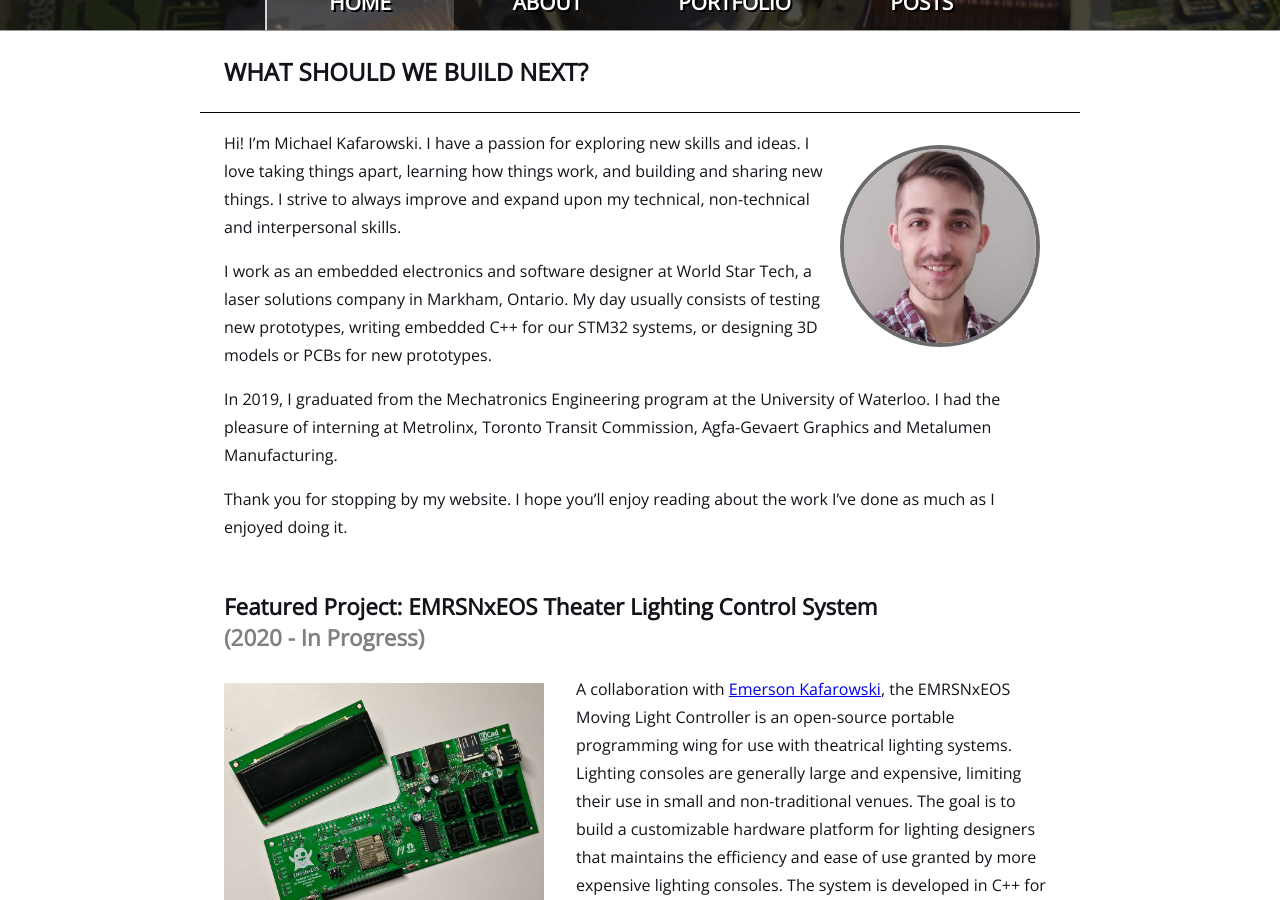
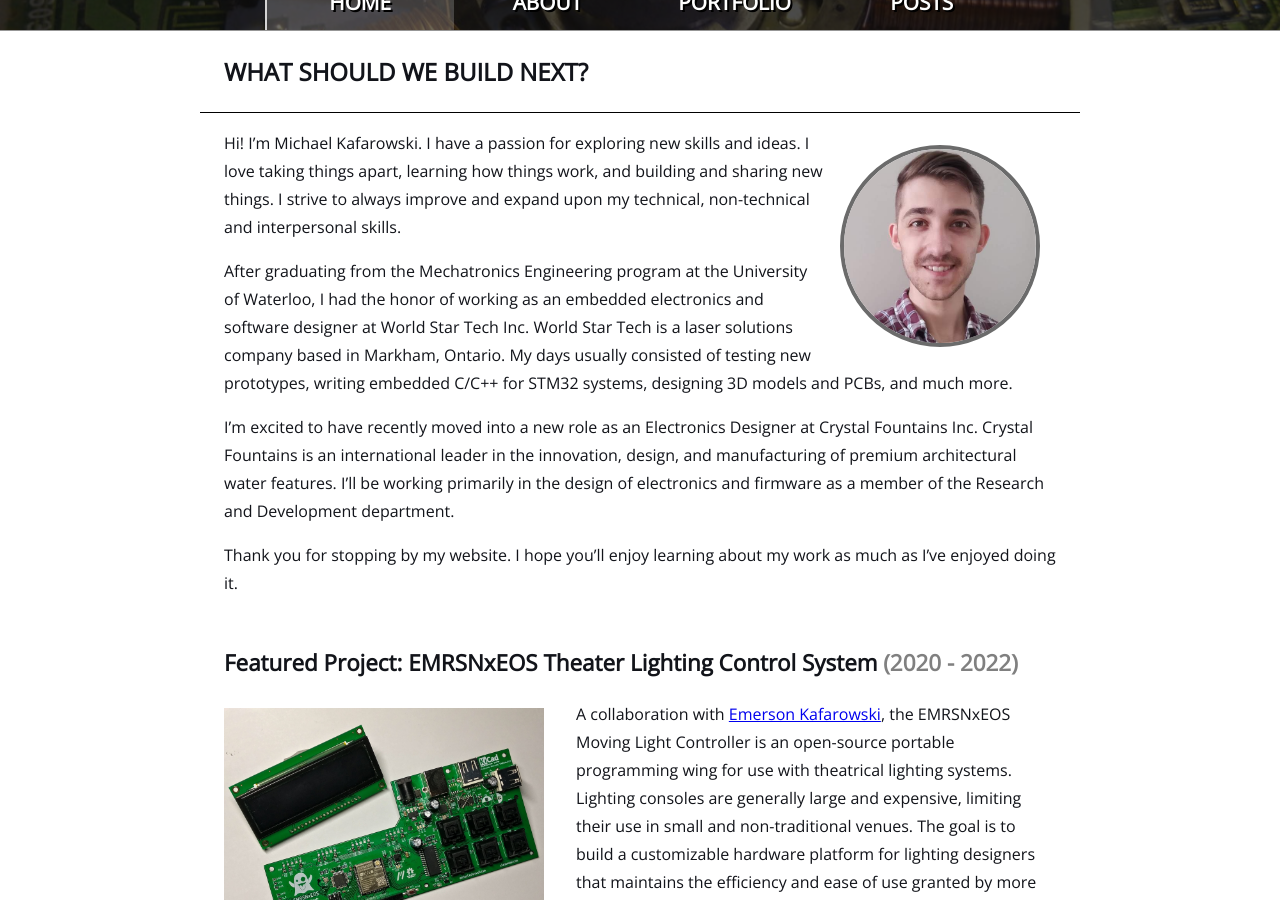
Before and after one commit to Aliasmk/aliasmk.github.io, a Jekyll site: the page built from index.md, in a window 1280 px wide and 900 px high, scrolled down 206 px. Built offline with Jekyll 4.4.1, drawn with Linux system fonts in a browser that asks for light colours.

Commit message:
Update with new job info!

```diff
--- a/_projects/emrsnxeos.md
+++ b/_projects/emrsnxeos.md
@@ -1,7 +1,7 @@
 ---
 layout: default
 title: EMRSNxEOS Theater Lighting Control System
-year: 2020 - In Progress
+year: 2020 - 2022
 imgurl: /assets/img/projects/eosoverview.jpg
 imgalt: EMRSNxEOS on a breadboard
 active: true
--- a/index.md
+++ b/index.md
@@ -8,11 +8,11 @@ description: Explore projects, tutorials and blog posts by Michael Kafarowski, a
 <img class="profilePhoto imgwborder" src="/assets/img/site/me.jpg" alt="me">
 Hi! I'm Michael Kafarowski. I have a passion for exploring new skills and ideas. I love taking things apart, learning how things work, and building and sharing new things. I strive to always improve and expand upon my technical, non-technical and interpersonal skills.
 
-I work as an embedded electronics and software designer at World Star Tech, a laser solutions company in Markham, Ontario. My day usually consists of testing new prototypes, writing embedded C++ for our STM32 systems, or designing 3D models or PCBs for new prototypes.
+After graduating from the Mechatronics Engineering program at the University of Waterloo, I had the honor of working as an embedded electronics and software designer at World Star Tech Inc. World Star Tech is a laser solutions company based in Markham, Ontario. My days usually consisted of testing new prototypes, writing embedded C/C++ for STM32 systems, designing 3D models and PCBs, and much more.
 
-In 2019, I graduated from the Mechatronics Engineering program at the University of Waterloo. I had the pleasure of interning at Metrolinx, Toronto Transit Commission, Agfa-Gevaert Graphics and Metalumen Manufacturing.
+I'm excited to have recently moved into a new role as an Electronics Designer at Crystal Fountains Inc. Crystal Fountains is an international leader in the innovation, design, and manufacturing of premium architectural water features. I'll be working primarily in the design of electronics and firmware as a member of the Research and Development department.
 
-Thank you for stopping by my website. I hope you'll enjoy reading about the work I've done as much as I enjoyed doing it.
+Thank you for stopping by my website. I hope you'll enjoy learning about my work as much as I've enjoyed doing it.
 
 {% for item in site.data.featured %}
 {% for project in site.projects %}
```
Also changed, not shown: about.md (+5 -3 lines).
